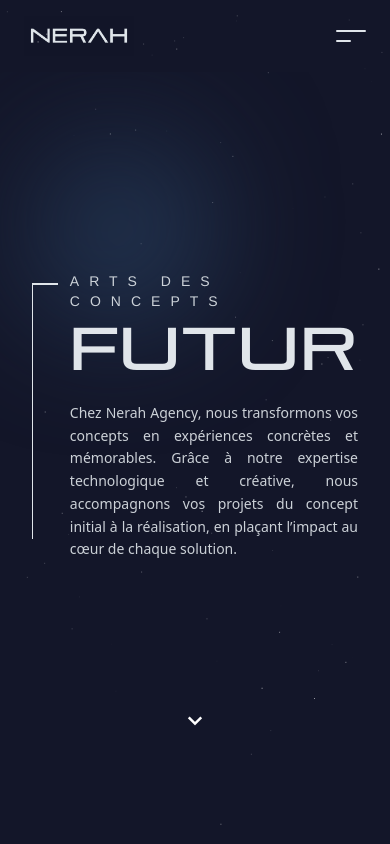
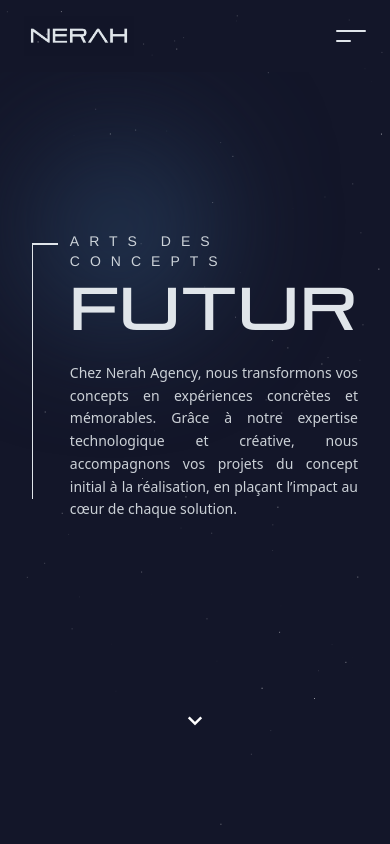
Before and after one commit to Ivontsoa-Gracia/nerah-agency, a Nuxt app: page /main in a window 390 px wide. Shown: the top 844 px of the page. Built offline with nearby package versions, Linux system fonts and the light colour scheme; a web font is replaced by a local one.

Commit message:
Update Hero.vue

```diff
--- a/app/components/Hero.vue
+++ b/app/components/Hero.vue
@@ -2,7 +2,7 @@
   <section
     class="relative min-h-screen flex flex-col lg:flex-row items-center justify-center overflow-hidden bg-[#131629] text-white"
   >
-    <div class="relative bg-[#131629] w-full overflow-hidden mt-12 sm:mt-0">
+    <div class="relative bg-[#131629] w-full overflow-hidden -mt-8 sm:mt-0">
       <div
         class="relative z-10 container mx-auto px-8 sm:px-6 py-16 lg:py-24 flex flex-col lg:flex-row items-center"
       >
```
